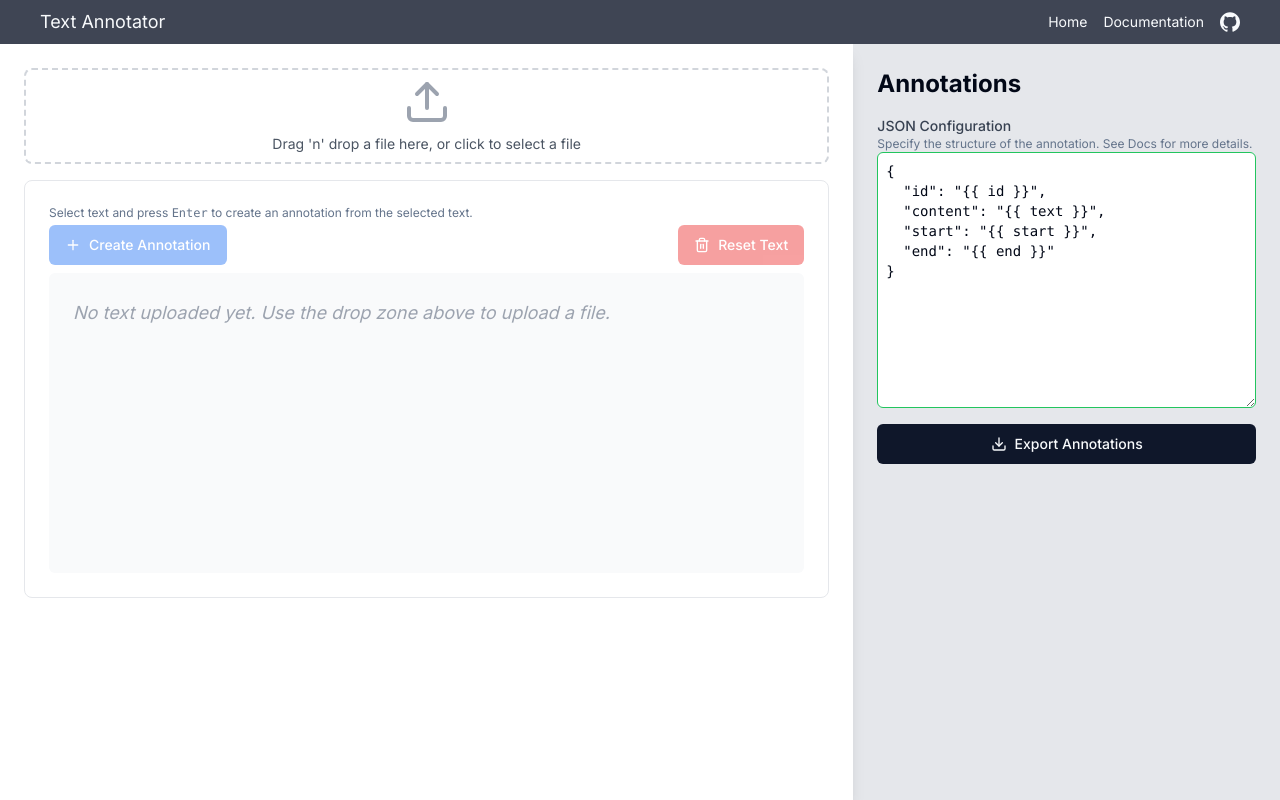
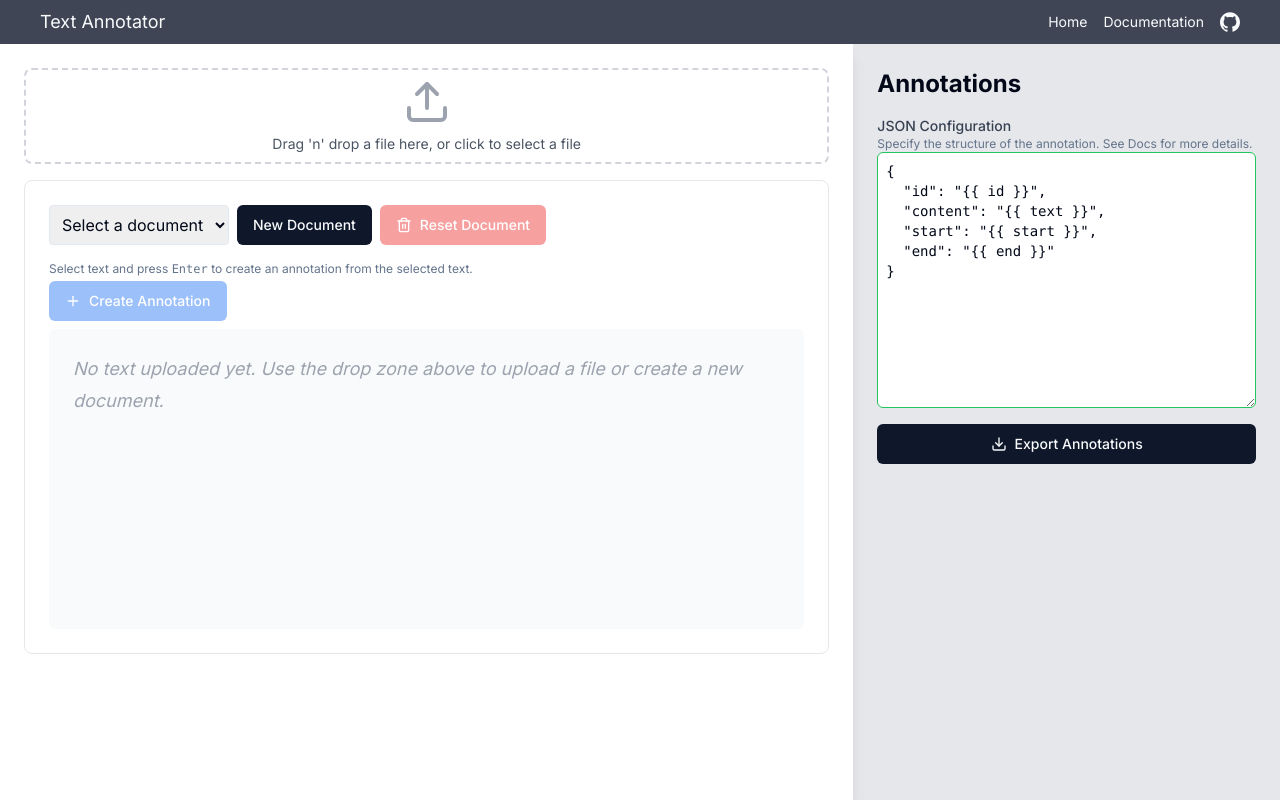
Before and after one commit to trostalski/text-annotator, a Next.js app: page / in a window 1280 px wide. Built offline with nearby package versions, Linux system fonts and the light colour scheme.

Commit message:
annotation order fix

```diff
--- a/src/app/page.tsx
+++ b/src/app/page.tsx
@@ -7,6 +7,7 @@ import { saveData, getData } from "@/lib/indexedDB";
 import { useDropzone } from "react-dropzone";
 import { Textarea } from "@/components/ui/textarea";
 import { ScrollArea } from "@/components/ui/scroll-area";
+import { Input } from "@/components/ui/input";
 
 interface Annotation {
   id: string;
@@ -16,16 +17,28 @@ interface Annotation {
   [key: string]: any;
 }
 
+interface Document {
+  id: string;
+  name: string;
+  text: string;
+  annotations: Annotation[];
+}
 const getUniqueID = () => {
   return Math.random().toString(36).substr(2, 9);
 };
 
 export default function Home() {
-  const [text, setText] = useState<string>("");
+  const [documents, setDocuments] = useState<Document[]>([]);
+  const [editingName, setEditingName] = useState(false);
+  const [currentDocumentId, setCurrentDocumentId] = useState<string | null>(
+    null
+  );
   const [dataLoaded, setDataLoaded] = useState<boolean>(false);
-  const [annotations, setAnnotations] = useState<Annotation[]>([]);
   const [currentSelection, setCurrentSelection] = useState<
-    { start: number; end: number }[]
+    {
+      start: number;
+      end: number;
+    }[]
   >([]);
   const textRef = useRef<HTMLDivElement>(null);
   const [jsonConfig, setJsonConfig] = useState<string>(`{
@@ -35,6 +48,93 @@ export default function Home() {
   "end": "{{ end }}"
 }`);
   const [isJsonValid, setIsJsonValid] = useState<boolean>(true);
+
+  useEffect(() => {
+    const loadData = async () => {
+      const savedDocuments = await getData("documents");
+      const savedCurrentDocumentId = await getData("currentDocumentId");
+      const savedJsonConfig = await getData("jsonConfig");
+
+      if (savedDocuments) setDocuments(savedDocuments);
+      if (savedCurrentDocumentId) setCurrentDocumentId(savedCurrentDocumentId);
+      if (savedJsonConfig) setJsonConfig(savedJsonConfig);
+      setDataLoaded(true);
+    };
+
+    loadData();
+  }, []);
+
+  useEffect(() => {
+    const saveDocuments = async () => {
+      await saveData("documents", documents);
+    };
+    if (dataLoaded) {
+      saveDocuments();
+    }
+  }, [documents, dataLoaded]);
+
+  useEffect(() => {
+    const saveCurrentDocumentId = async () => {
+      await saveData("currentDocumentId", currentDocumentId);
+    };
+    if (dataLoaded) {
+      saveCurrentDocumentId();
+    }
+  }, [currentDocumentId, dataLoaded]);
+
+  useEffect(() => {
+    const saveJsonConfig = async () => {
+      await saveData("jsonConfig", jsonConfig);
+    };
+    if (dataLoaded) {
+      saveJsonConfig();
+    }
+  }, [jsonConfig, dataLoaded]);
+
+  const createNewDocument = () => {
+    const newDocument: Document = {
+      id: getUniqueID(),
+      name: `New Document ${documents.length + 1}`,
+      text: "",
+      annotations: [],
+    };
+    setDocuments([...documents, newDocument]);
+    setCurrentDocumentId(newDocument.id);
+  };
+
+  const switchDocument = (documentId: string) => {
+    setCurrentDocumentId(documentId);
+  };
+
+  const getCurrentDocument = (): Document | undefined => {
+    return documents.find((doc) => doc.id === currentDocumentId);
+  };
+
+  const currentDocument = getCurrentDocument();
+  const text = currentDocument?.text || "";
+  const annotations = currentDocument?.annotations || [];
+
+  const setText = (newText: string) => {
+    if (currentDocument) {
+      setDocuments(
+        documents.map((doc) =>
+          doc.id === currentDocument.id ? { ...doc, text: newText } : doc
+        )
+      );
+    }
+  };
+
+  const setAnnotations = (newAnnotations: Annotation[]) => {
+    if (currentDocument) {
+      setDocuments(
+        documents.map((doc) =>
+          doc.id === currentDocument.id
+            ? { ...doc, annotations: newAnnotations }
+            : doc
+        )
+      );
+    }
+  };
 
   const handleJsonChange = (e: React.ChangeEvent<HTMLTextAreaElement>) => {
     let newValue = e.target.value;
@@ -47,48 +147,6 @@ export default function Home() {
     }
   };
 
-  useEffect(() => {
-    const loadData = async () => {
-      const savedText = await getData("annotationText");
-      const savedAnnotations = await getData("annotations");
-      const savedJsonConfig = await getData("jsonConfig");
-
-      if (savedText) setText(savedText);
-      if (savedAnnotations) setAnnotations(savedAnnotations);
-      if (savedJsonConfig) setJsonConfig(savedJsonConfig);
-      setDataLoaded(true);
-    };
-
-    loadData();
-  }, []);
-
-  useEffect(() => {
-    const saveText = async () => {
-      await saveData("annotationText", text);
-    };
-    if (dataLoaded) {
-      saveText();
-    }
-  }, [text, dataLoaded]);
-
-  useEffect(() => {
-    const saveAnnotations = async () => {
-      await saveData("annotations", annotations);
-    };
-    if (dataLoaded) {
-      saveAnnotations();
-    }
-  }, [annotations, dataLoaded]);
-
-  useEffect(() => {
-    const saveJsonConfig = async () => {
-      await saveData("jsonConfig", jsonConfig);
-    };
-    if (dataLoaded) {
-      saveJsonConfig();
-    }
-  }, [jsonConfig, dataLoaded]);
-
   const onDrop = (acceptedFiles: File[]) => {
     const file = acceptedFiles[0];
     if (file) {
@@ -96,8 +154,14 @@ export default function Home() {
       reader.onload = async (e: ProgressEvent<FileReader>) => {
         if (e.target?.result) {
           const content = e.target.result as string;
-          setText(content);
-          await saveData("annotationText", content);
+          const newDocument: Document = {
+            id: getUniqueID(),
+            name: file.name,
+            text: content,
+            annotations: [],
+          };
+          setDocuments([...documents, newDocument]);
+          setCurrentDocumentId(newDocument.id);
         }
       };
       reader.readAsText(file);
@@ -181,7 +245,7 @@ export default function Home() {
   };
 
   const createAnnotation = () => {
-    if (currentSelection.length > 0) {
+    if (currentSelection.length > 0 && currentDocument) {
       const ranges = currentSelection.map((range) => ({
         id: getUniqueID(),
         start: range.start,
@@ -206,7 +270,7 @@ export default function Home() {
         json: newAnnotationJson,
       };
 
-      setAnnotations((prev) => [...prev, newAnnotation]);
+      setAnnotations([...annotations, newAnnotation]);
       setCurrentSelection([]);
     }
   };
@@ -266,7 +330,7 @@ export default function Home() {
   };
 
   const deleteAnnotation = (id: string) => {
-    setAnnotations((prev) => prev.filter((ann) => ann.id !== id));
+    setAnnotations(annotations.filter((ann) => ann.id !== id));
   };
 
   const exportAnnotations = () => {
@@ -296,6 +360,24 @@ export default function Home() {
     return json.replace(regex, '<span class="bg-green-200">$&</span>');
   };
 
+  const renameDocument = (id: string, newName: string) => {
+    setDocuments(
+      documents.map((doc) => (doc.id === id ? { ...doc, name: newName } : doc))
+    );
+  };
+
+  const resetCurrentDocument = () => {
+    if (currentDocument) {
+      setDocuments(
+        documents.map((doc) =>
+          doc.id === currentDocument.id
+            ? { ...doc, text: "", annotations: [] }
+            : doc
+        )
+      );
+    }
+  };
+
   return (
     <div className="flex h-full bg-gray-100">
       <main className="flex-1 ">
@@ -318,6 +400,59 @@ export default function Home() {
           </div>
           <div className="mt-4 max-w-4xl mx-auto">
             <div className="bg-white p-6 rounded-lg border border-gray-200">
+              <div className="mb-4 flex items-center">
+                <select
+                  value={currentDocumentId || ""}
+                  onChange={(e) => switchDocument(e.target.value)}
+                  className="mr-2 p-2 border rounded"
+                >
+                  <option value="" disabled>
+                    Select a document
+                  </option>
+                  {documents.map((doc) => (
+                    <option key={doc.id} value={doc.id}>
+                      {doc.name}
+                    </option>
+                  ))}
+                </select>
+                {currentDocument &&
+                  (editingName ? (
+                    <Input
+                      type="text"
+                      placeholder={currentDocument.name}
+                      value={currentDocument.name}
+                      onChange={(e) =>
+                        renameDocument(currentDocument.id, e.target.value)
+                      }
+                      onBlur={() => setEditingName(false)}
+                      onKeyDown={(e) => {
+                        if (e.key === "Enter") {
+                          setEditingName(false);
+                        }
+                      }}
+                      autoFocus
+                      className="mr-2 p-2 border rounded"
+                    />
+                  ) : (
+                    <Button
+                      onClick={() => setEditingName(true)}
+                      variant={"secondary"}
+                      className="mr-2"
+                    >
+                      {currentDocument.name || "Untitled Document"}
+                    </Button>
+                  ))}
+                <Button onClick={createNewDocument} className="mr-2">
+                  New Document
+                </Button>
+                <Button
+                  onClick={resetCurrentDocument}
+                  className="bg-red-500 hover:bg-red-600 text-white"
+                  disabled={!currentDocument || !currentDocument.text}
+                >
+                  <Trash2 className="mr-2 h-4 w-4" /> Reset Document
+                </Button>
+              </div>
               <div className="mb-1">
                 <p className="text-muted-foreground text-xs">
                   Select text and press <kbd>Enter</kbd> to create an annotation
@@ -331,17 +466,6 @@ export default function Home() {
                   disabled={currentSelection.length === 0}
                 >
                   <Plus className="mr-2 h-4 w-4" /> Create Annotation
-                </Button>
-                <Button
-                  onClick={() => {
-                    setText("");
-                    setAnnotations([]);
-                    setCurrentSelection([]);
-                  }}
-                  className="bg-red-500 hover:bg-red-600 text-white"
-                  disabled={!text}
-                >
-                  <Trash2 className="mr-2 h-4 w-4" /> Reset Text
                 </Button>
               </div>
               <div
@@ -357,7 +481,7 @@ export default function Home() {
                 ) : (
                   <p className="text-gray-400 italic">
                     No text uploaded yet. Use the drop zone above to upload a
-                    file.
+                    file or create a new document.
                   </p>
                 )}
               </div>
```
